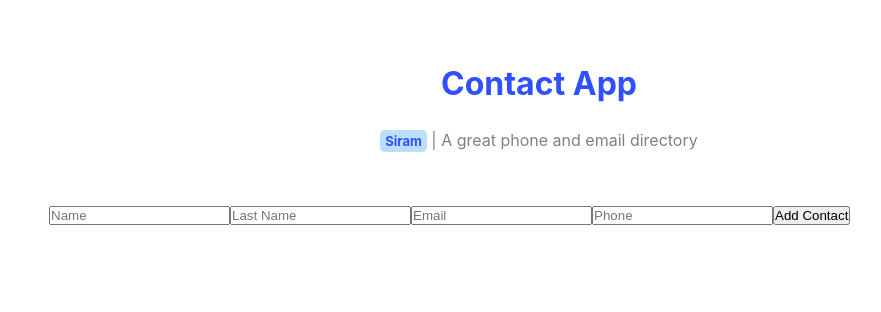
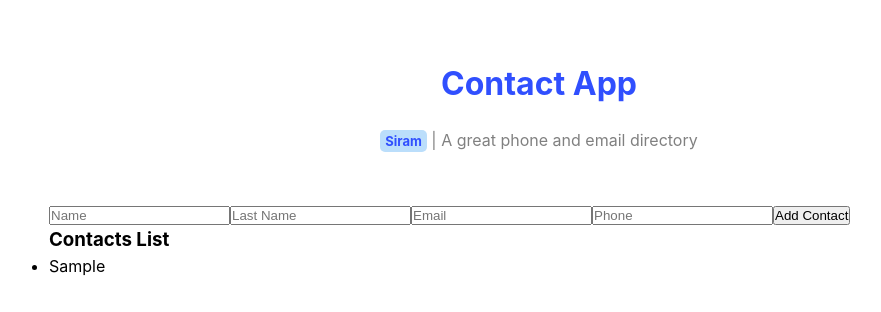
Before and after one commit to MagidAsh/Contact-App-React, a React (Vite) app: page / in a window 1280 px wide. Both pictures are taken after typing "Sample", "Sample", "name@example.com", "Sample" into the empty fields and a click on the button "Add Contact". Shown: the top 312 px of the page, without its empty margins (101-982 px from the left). Built offline with nearby package versions, Linux system fonts and the light colour scheme.

Commit message:
write the codes of ContactsList component

```diff
--- a/package.json
+++ b/package.json
@@ -12,7 +12,8 @@
   "dependencies": {
     "react": "^18.2.0",
     "react-dom": "^18.2.0",
-    "styled-components": "^6.1.1"
+    "styled-components": "^6.1.1",
+    "uuid": "^9.0.1"
   },
   "devDependencies": {
     "@types/react": "^18.2.37",
--- a/src/components/Contacts.jsx
+++ b/src/components/Contacts.jsx
@@ -1,10 +1,12 @@
 import {  useState } from 'react'
+import { v4 } from 'uuid'
 
 // Components
 import ContactsList from './ContactsList'
 
 //Constants
 import inputs from '../constants/inputs'
+
 
 function Contacts() {
 
@@ -35,7 +37,8 @@ function Contacts() {
         }
 
         setAlert("");
-        setContacts(contacts => ([...contacts , contact]))
+        const newContact = {...contact , id:v4()}
+        setContacts(contacts => ([...contacts , newContact]))
         setContact({
             name : "",
             lastName : "",
--- a/src/components/ContactsList.jsx
+++ b/src/components/ContactsList.jsx
@@ -1,8 +1,11 @@
-function ContactsList(props) {
-  console.log(props);
+function ContactsList({contacts}) {
+  console.log(contacts);
   return (
     <div>
-
+       <h3>Contacts List</h3>
+       <ul>
+          {contacts.map(contact => <li key={contact.id}>{contact.name}</li>)}
+       </ul>
     </div>
   )
 }
```
Also changed, not shown: 1 other file (tests, documents, lock files or other folders).
